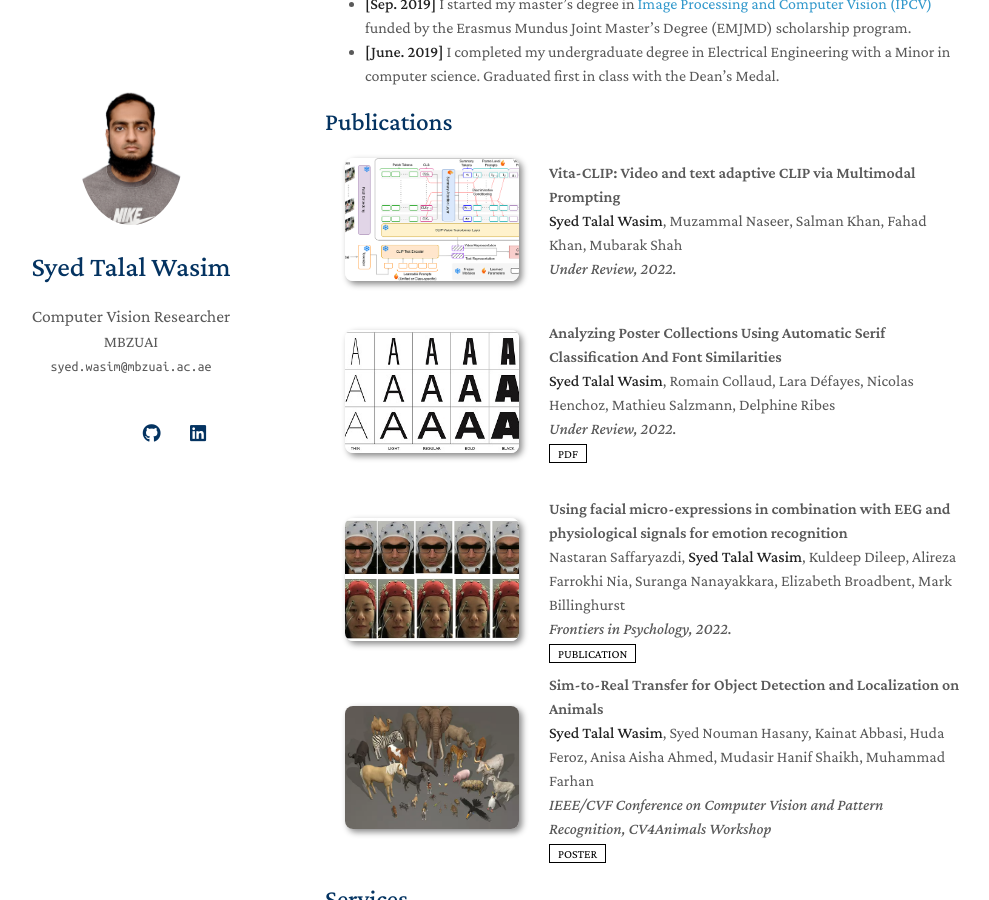
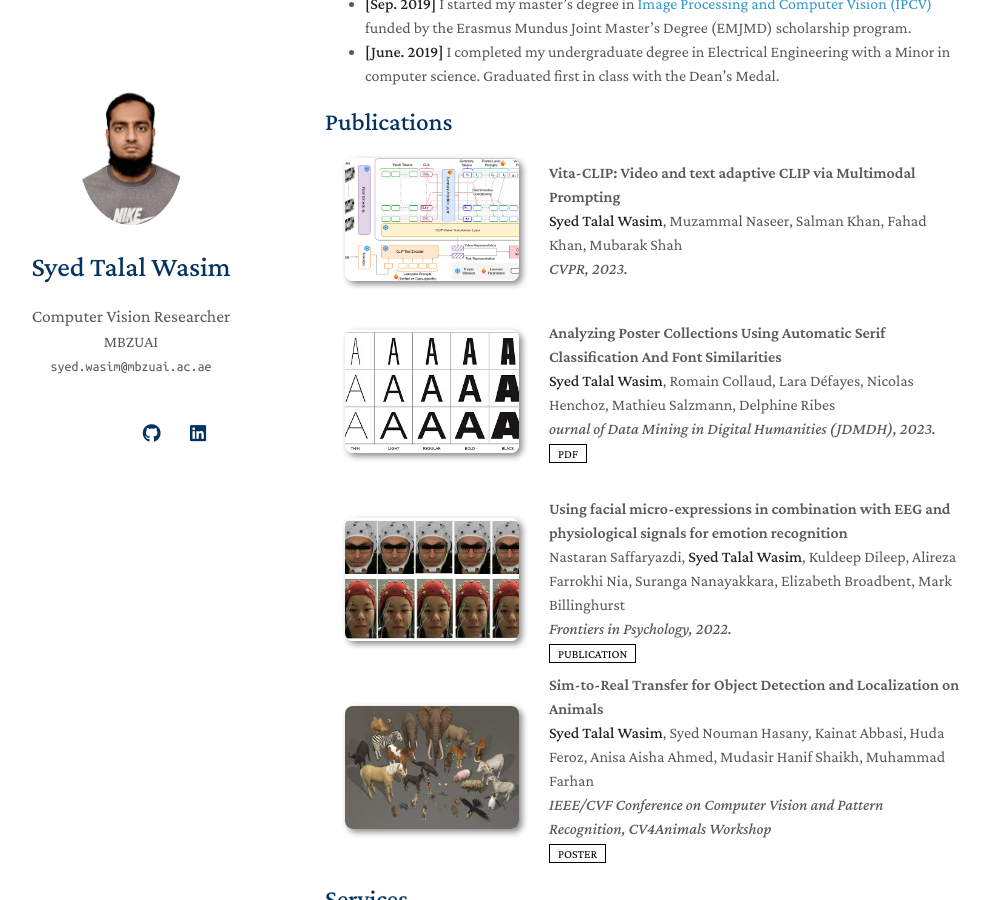
Before and after one commit to TalalWasim/talalwasim.github.io, a Jekyll site: the page built from index.md, in a window 1280 px wide and 900 px high, scrolled down 926 px. Shown: the whole window, without its empty margins (145-1134 px from the left). Built offline with Jekyll 4.4.1, drawn with Linux system fonts in a browser that asks for light colours; nearby versions of some CDN libraries; a style sheet for code colours, icons or effects is not loaded; our own code applies the rules of GitHub Pages for plain Markdown files.

Commit message:
updated publications

```diff
--- a/_includes/publications.md
+++ b/_includes/publications.md
@@ -13,7 +13,7 @@
   <div class="col-sm-9" style="position: relative;width: 100%;padding-right: 15px;padding-left: 20px;">
     <div class="title">Vita-CLIP: Video and text adaptive CLIP via Multimodal Prompting</div>
     <div class="author"><strong>Syed Talal Wasim</strong>, Muzammal Naseer, Salman Khan, Fahad Khan, Mubarak Shah</div>
-    <div class="periodical"><em>Under Review, 2022.</em></div>
+    <div class="periodical"><em>CVPR, 2023.</em></div>
   </div>
 </div>
 </li>
@@ -30,7 +30,7 @@
   <div class="col-sm-9" style="position: relative;width: 100%;padding-right: 15px;padding-left: 20px;">
     <div class="title">Analyzing Poster Collections Using Automatic Serif Classification And Font Similarities</div>
     <div class="author"><strong>Syed Talal Wasim</strong>, Romain Collaud, Lara Défayes, Nicolas Henchoz, Mathieu Salzmann, Delphine Ribes</div>
-    <div class="periodical"><em>Under Review, 2022.</em></div>
+    <div class="periodical"><em>ournal of Data Mining in Digital Humanities (JDMDH), 2023.</em></div>
     <div class="links">
       <a href="assets/paper_pdfs/gest.pdf" class="btn btn-sm z-depth-0" role="button" target="_blank" style="font-size:12px;">PDF</a>
     </div>
```
